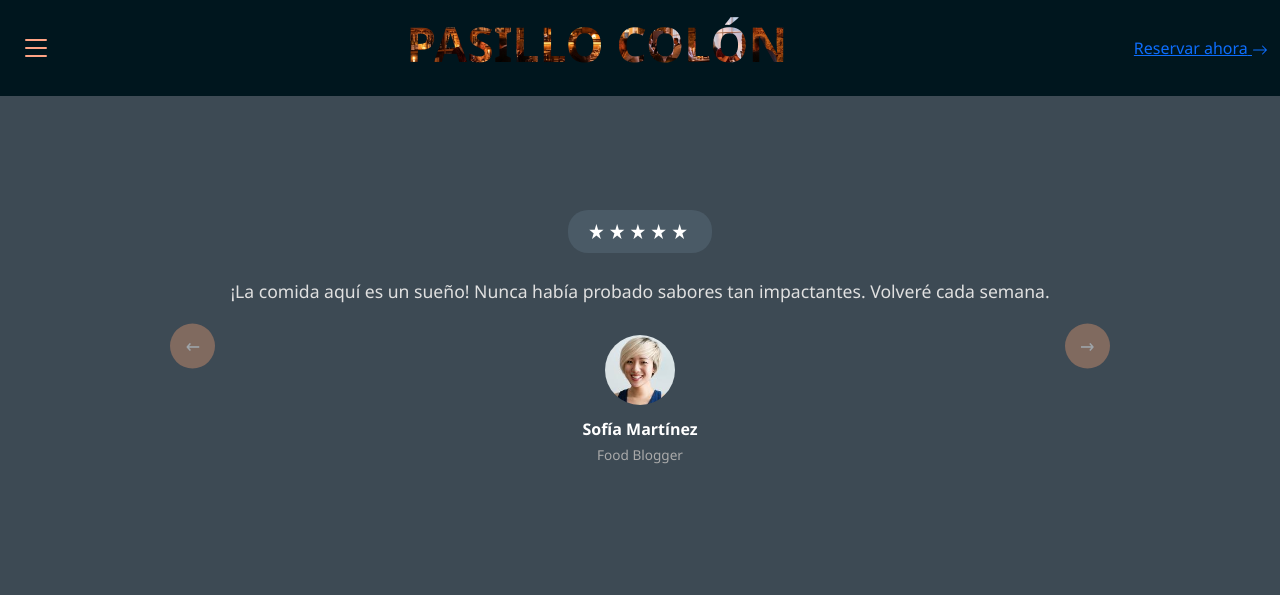
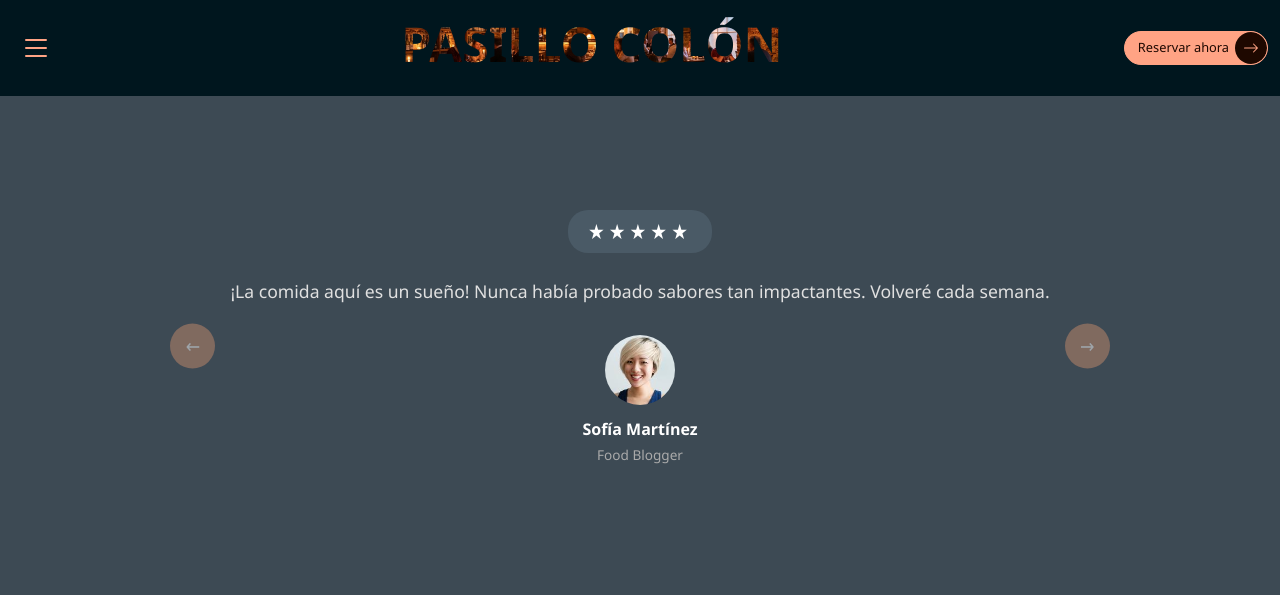
Before and after one commit to Sponton-Lucas/Proyecto-Final-IDS, a Flask app: page / in a window 1280 px wide. Shown: the top 595 px of the page. Run offline with Flask 3, Linux system fonts and the light colour scheme.

Commit message:
Se vuelve a agregar el boton.css para que aparezca en el navbar

```diff
--- a/front-end/static/css/styles.css
+++ b/front-end/static/css/styles.css
@@ -2,6 +2,7 @@
 @import url('variables.css');
 @import url('navbar.css');
 @import url('footer.css');
+@import url('boton.css');
 
 
 /* SECCIÓN 3 - Reseñas */
```
